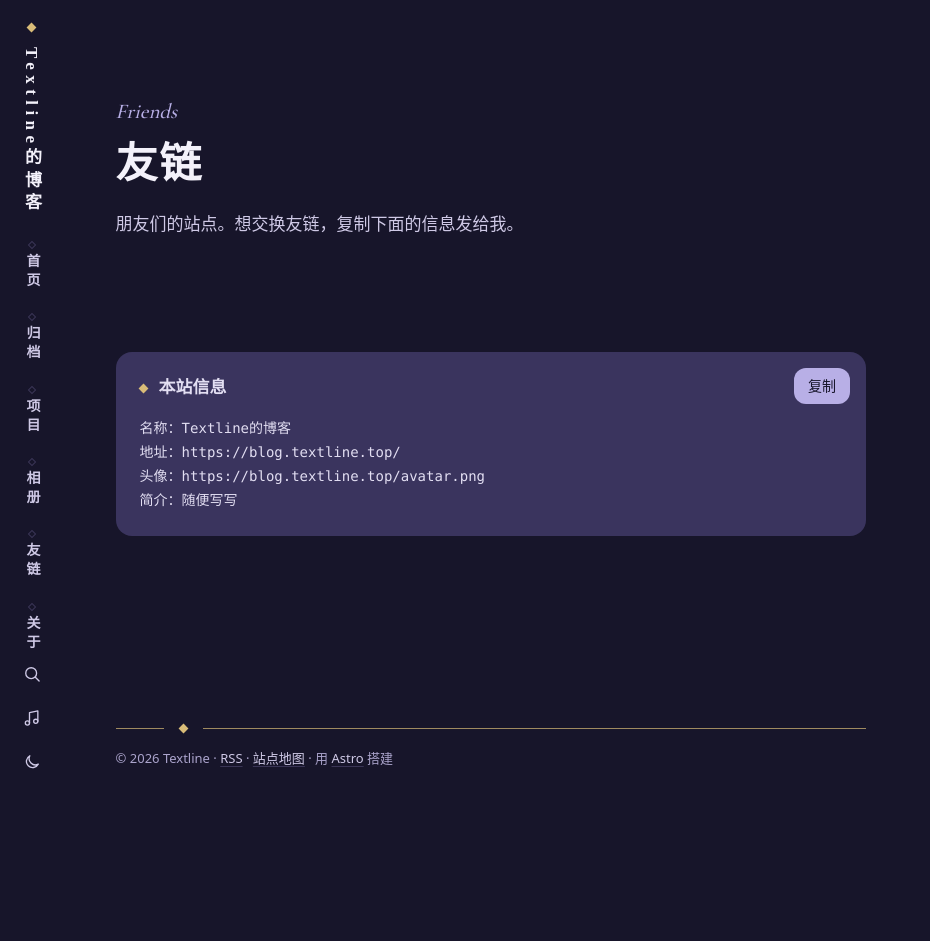
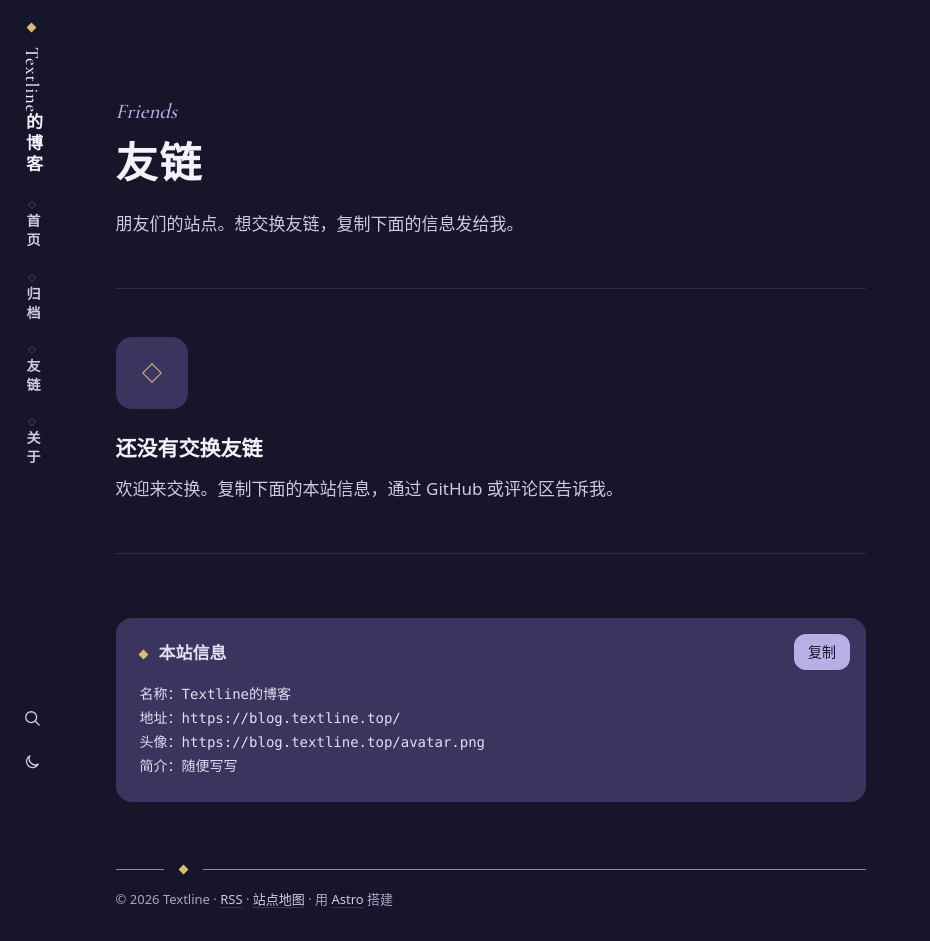
Before and after one commit to TextlineX/plume-journal, an Astro site: page /friends in a window 1280 px wide. Shown: the full height of the page, 350-1280 px from the left. Before the commit the page ends 800 px from the top, so only its background shows below. Built offline with nearby package versions, Linux system fonts and the light colour scheme; Astro itself is replaced by a stand-in of ours.

Commit message:
修复：长站名竖排溢出与拉丁字距；项目/相册/友链/首页空状态，空数据页签自动隐藏；音乐关闭时隐藏按钮
Claude-Session: https://claude.ai/code/session_014FHg5KuRqqAKAtQLkq9GqS

```diff
--- /dev/null
+++ b/src/components/EmptyState.astro
@@ -0,0 +1,52 @@
+---
+// 空状态：页面没有内容时显示。一枚空心金菱形 + 一句话，不放插画（贴纸到位后可换成 Q 版）
+import Sticker from "./Sticker.astro";
+
+interface Props {
+	title: string;
+	text?: string;
+	sticker?: string;
+}
+const { title, text, sticker = "empty" } = Astro.props;
+---
+<div class="empty">
+	<div class="empty-mark" aria-hidden="true">
+		<Sticker name={sticker} size={72}><span class="empty-diamond"></span></Sticker>
+	</div>
+	<p class="empty-title serif">{title}</p>
+	{text && <p class="empty-text">{text}</p>}
+	<slot />
+</div>
+
+<style>
+	.empty {
+		max-width: var(--content-max);
+		padding: var(--s6) 0;
+		border-top: 1px solid var(--c-border);
+		border-bottom: 1px solid var(--c-border);
+	}
+	.empty-mark {
+		width: 72px;
+		height: 72px;
+		display: grid;
+		place-items: center;
+		border-radius: var(--r-card);
+		background: var(--c-container);
+		margin-bottom: var(--s4);
+	}
+	.empty-diamond {
+		width: 14px;
+		height: 14px;
+		border: 1.5px solid var(--c-gold);
+		transform: rotate(45deg);
+	}
+	.empty-title {
+		font-size: var(--fs-h3);
+		line-height: var(--lh-h3);
+		color: var(--c-strong);
+	}
+	.empty-text {
+		margin-top: var(--s2);
+		color: var(--c-secondary);
+	}
+</style>
--- a/src/components/IndexTabs.astro
+++ b/src/components/IndexTabs.astro
@@ -1,20 +1,26 @@
 ---
 // 竖排索引签：像手帐侧边的分隔页签。站名竖排在最上，页签在中间，工具按钮在底部。
-// 竖排遵循 W3C clreq 直排规则：writing-mode: vertical-rl，汉字正立，拉丁字母不出现在页签里。
-import { nav, site } from "../site.config";
+// 竖排遵循 W3C clreq 直排规则：writing-mode: vertical-rl，汉字正立；
+// 站名里的拉丁字母按规则横躺排（sideways），只给汉字加字距，拉丁段保持正常字距。
+import { isActive as active, splitTitle, visibleNav } from "../lib/nav";
+import { music, site } from "../site.config";
 import Icon from "./Icon.astro";
 
 const path = Astro.url.pathname;
-const isActive = (url: string) => (url === "/" ? path === "/" || /^\/(page|posts)\//.test(path) : path.startsWith(url));
+const isActive = (url: string) => active(path, url);
+const titleRuns = splitTitle(site.title);
+const titleLong = [...site.title].length > 6;
 ---
 <nav class="tabs" aria-label="主导航">
 	<a href="/" class="tabs-title serif" aria-label={`${site.title}，回到首页`}>
 		<span class="diamond" aria-hidden="true"></span>
-		<span class="tabs-title-text">{site.title}</span>
+		<span class:list={["tabs-title-text", { long: titleLong }]}>
+			{titleRuns.map((r) => <span class:list={{ latin: r.latin }}>{r.text}</span>)}
+		</span>
 	</a>
 
 	<ul class="tabs-list">
-		{nav.map((item) => (
+		{visibleNav.map((item) => (
 			<li>
 				<a href={item.url} class:list={["tab", { active: isActive(item.url) }]} aria-current={isActive(item.url) ? "page" : undefined}>
 					<span class="tab-mark" aria-hidden="true"></span>
@@ -26,7 +32,7 @@ const isActive = (url: string) => (url === "/" ? path === "/" || /^\/(page|posts
 
 	<div class="tabs-tools">
 		<button type="button" class="icon-btn" data-open-search aria-label="搜索（快捷键 /）"><Icon name="search" /></button>
-		<button type="button" class="icon-btn" data-open-music aria-label="音乐"><Icon name="music" /></button>
+		{music.enable && <button type="button" class="icon-btn" data-open-music aria-label="音乐"><Icon name="music" /></button>}
 		<button type="button" class="icon-btn" data-theme-toggle aria-label="切换深浅模式">
 			<Icon name="sun" class="ic-sun" />
 			<Icon name="moon" class="ic-moon" />
@@ -56,14 +62,26 @@ const isActive = (url: string) => (url === "/" ? path === "/" || /^\/(page|posts
 		line-height: 1;
 		letter-spacing: 0.32em;
 	}
+	/* 拉丁字母横躺排，不加汉字的字距；与后面的汉字之间留 0.25em */
+	.tabs-title-text .latin {
+		text-orientation: sideways;
+		letter-spacing: 0.04em;
+		font-family: var(--font-latin);
+		font-size: 1.1em;
+		margin-block-end: 0.25em;
+	}
+	/* 长站名（超过 6 个字）降一级字号，避免把页签挤出屏幕 */
+	.tabs-title-text.long {
+		font-size: var(--fs-body);
+		letter-spacing: 0.24em;
+	}
 	.tabs-list {
 		list-style: none;
 		padding: 0;
 		display: flex;
 		flex-direction: column;
 		gap: var(--s1);
-		flex: 1;
-		min-height: 0;
+		flex: 1 0 auto;
 	}
 	.tab {
 		position: relative;
--- a/src/components/TopBar.astro
+++ b/src/components/TopBar.astro
@@ -1,11 +1,12 @@
 ---
 // 窄屏（< 1024）顶栏：角色栏和竖排页签收起后的替代。
 // 768–1023 页签横排在顶栏里；< 768 收进菜单。不用玻璃材质，实色底 + 发丝线。
-import { nav, site } from "../site.config";
+import { isActive as active, visibleNav } from "../lib/nav";
+import { music, site } from "../site.config";
 import Icon from "./Icon.astro";
 
 const path = Astro.url.pathname;
-const isActive = (url: string) => (url === "/" ? path === "/" || /^\/(page|posts)\//.test(path) : path.startsWith(url));
+const isActive = (url: string) => active(path, url);
 ---
 <header class="topbar">
 	<a href="/" class="tb-title serif">
@@ -13,7 +14,7 @@ const isActive = (url: string) => (url === "/" ? path === "/" || /^\/(page|posts
 		{site.title}
 	</a>
 	<nav class="tb-nav" aria-label="主导航">
-		{nav.map((item) => (
+		{visibleNav.map((item) => (
 			<a href={item.url} class:list={["tb-link", { active: isActive(item.url) }]} aria-current={isActive(item.url) ? "page" : undefined}>{item.name}</a>
 		))}
 	</nav>
@@ -33,7 +34,7 @@ const isActive = (url: string) => (url === "/" ? path === "/" || /^\/(page|posts
 		<button type="button" class="icon-btn" data-close-dialog aria-label="关闭菜单"><Icon name="close" /></button>
 	</div>
 	<ul class="ms-list">
-		{nav.map((item) => (
+		{visibleNav.map((item) => (
 			<li>
 				<a href={item.url} class:list={["ms-link", { active: isActive(item.url) }]}>
 					<span class="ms-mark" aria-hidden="true"></span>{item.name}
@@ -41,7 +42,7 @@ const isActive = (url: string) => (url === "/" ? path === "/" || /^\/(page|posts
 			</li>
 		))}
 	</ul>
-	<button type="button" class="ms-music" data-open-music><Icon name="music" size={18} />音乐</button>
+	{music.enable && <button type="button" class="ms-music" data-open-music><Icon name="music" size={18} />音乐</button>}
 </dialog>
 
 <style>
--- /dev/null
+++ b/src/lib/nav.ts
@@ -0,0 +1,20 @@
+// 导航：过滤掉还没有内容的页面（项目、相册数据为空时不出现在页签里，页面本身仍可访问）
+import { photos } from "../data/gallery";
+import { projects } from "../data/projects";
+import { nav } from "../site.config";
+
+const empty: Record<string, boolean> = {
+	"/projects/": projects.length === 0,
+	"/gallery/": photos.length === 0,
+};
+
+export const visibleNav = nav.filter((item) => !(item.hideWhenEmpty && empty[item.url]));
+
+export function isActive(path: string, url: string) {
+	return url === "/" ? path === "/" || /^\/(page|posts|series)\//.test(path) : path.startsWith(url);
+}
+
+// 竖排站名：把拉丁字母、数字和汉字分成几段，拉丁段按 clreq 规则横躺（sideways）且不加字距
+export function splitTitle(title: string) {
+	return title.split(/([A-Za-z0-9][A-Za-z0-9 .\-_]*)/).filter(Boolean).map((t) => ({ text: t, latin: /^[A-Za-z0-9]/.test(t) }));
+}
--- a/src/pages/[...page].astro
+++ b/src/pages/[...page].astro
@@ -1,6 +1,7 @@
 ---
 // 首页 = 手帐的扉页 + 目录。第 1 页有刊头；之后的页只有目录标题。
 import type { GetStaticPaths, Page } from "astro";
+import EmptyState from "../components/EmptyState.astro";
 import Icon from "../components/Icon.astro";
 import Pagination from "../components/Pagination.astro";
 import Portrait from "../components/Portrait.astro";
@@ -51,6 +52,7 @@ const issueDate = latest ? `${latest.data.published.getUTCFullYear()}.${pad(late
 			<span class="ct-latin latin">Contents</span>
 			<span class="ct-count caption">共 {page.total} 篇{!first && ` · 第 ${page.currentPage} / ${page.lastPage} 页`}</span>
 		</div>
+		{page.data.length === 0 && <EmptyState title="还没有文章" text="第一篇正在写。" />}
 		<div class="ct-list">
 			{page.data.map((post, i) => <PostEntry post={post} featured={first && i === 0} />)}
 		</div>
--- a/src/pages/friends.astro
+++ b/src/pages/friends.astro
@@ -1,5 +1,6 @@
 ---
 // 友链：通讯录式条目。没有头像时用名字首字做一枚「印章」（宋体，细框圆角方块）。
+import EmptyState from "../components/EmptyState.astro";
 import Icon from "../components/Icon.astro";
 import { friends, myLinkCard } from "../data/friends";
 import Base from "../layouts/Base.astro";
@@ -13,6 +14,7 @@ const myInfo = `名称：${myLinkCard.name}\n地址：${myLinkCard.url}\n头像
 		<p>朋友们的站点。想交换友链，复制下面的信息发给我。</p>
 	</header>
 
+	{friends.length === 0 && <EmptyState title="还没有交换友链" text="欢迎来交换。复制下面的本站信息，通过 GitHub 或评论区告诉我。" />}
 	<ul class="friends">
 		{friends.map((f) => (
 			<li>
--- a/src/pages/gallery.astro
+++ b/src/pages/gallery.astro
@@ -2,6 +2,7 @@
 // 相册：像贴在手帐页上的照片——白边、轻微错落的旋转角度、底下手写感的标注（宋体）。
 // 点击放大用原生 <dialog>，键盘左右键切换。
 import { Image } from "astro:assets";
+import EmptyState from "../components/EmptyState.astro";
 import Icon from "../components/Icon.astro";
 import { photos } from "../data/gallery";
 import Base from "../layouts/Base.astro";
@@ -12,8 +13,9 @@ const tilt = [-1.2, 0.8, -0.4, 1.1, -0.9, 0.5, -1.4, 0.9];
 	<header class="page-head">
 		<span class="eyebrow">Album</span>
 		<h1>相册</h1>
-		<p>共 {photos.length} 张。点开可以看大图，左右方向键切换。</p>
+		{photos.length > 0 && <p>共 {photos.length} 张。点开看大图，左右方向键切换。</p>}
 	</header>
+	{photos.length === 0 && <EmptyState title="相册还是空的" text="拍到喜欢的照片，会贴在这一页。" />}
 	<ul class="album">
 		{photos.map((p, i) => (
 			<li class="photo" style={`--tilt:${tilt[i % tilt.length]}deg`}>
--- a/src/pages/projects.astro
+++ b/src/pages/projects.astro
@@ -1,5 +1,6 @@
 ---
 // 项目：一张状态清单。编号 + 名称 + 状态（菱形记号：实心金 = 进行中，实心紫 = 已上线，空心 = 已归档）
+import EmptyState from "../components/EmptyState.astro";
 import Icon from "../components/Icon.astro";
 import { projects } from "../data/projects";
 import Base from "../layouts/Base.astro";
@@ -11,7 +12,8 @@ import { pad } from "../lib/posts";
 		<h1>项目</h1>
 		<p>做过和正在做的东西。</p>
 	</header>
-	<ol class="projects">
+	{projects.length === 0 && <EmptyState title="还没有登记的项目" text="做出能拿得出手的东西，就放到这一页。" />}
+	{projects.length > 0 && <ol class="projects">
 		{projects.map((p, i) => (
 			<li class="proj">
 				<span class="proj-no latin" aria-hidden="true">{pad(i + 1)}</span>
@@ -33,7 +35,7 @@ import { pad } from "../lib/posts";
 				</div>
 			</li>
 		))}
-	</ol>
+	</ol>}
 </Base>
 
 <style>
--- a/src/site.config.ts
+++ b/src/site.config.ts
@@ -24,11 +24,12 @@ export const profile: { avatar: ImageMetadata; links: { name: string; url: strin
 };
 
 // 竖排索引签：顺序即显示顺序。文字建议 2 个字，竖排最整齐
-export const nav = [
+// hideWhenEmpty：对应数据为空时不显示这个页签（项目、相册）
+export const nav: { name: string; url: string; hideWhenEmpty?: boolean }[] = [
 	{ name: "首页", url: "/" },
 	{ name: "归档", url: "/archive/" },
-	{ name: "项目", url: "/projects/" },
-	{ name: "相册", url: "/gallery/" },
+	{ name: "项目", url: "/projects/", hideWhenEmpty: true },
+	{ name: "相册", url: "/gallery/", hideWhenEmpty: true },
 	{ name: "友链", url: "/friends/" },
 	{ name: "关于", url: "/about/" },
 ];
```
